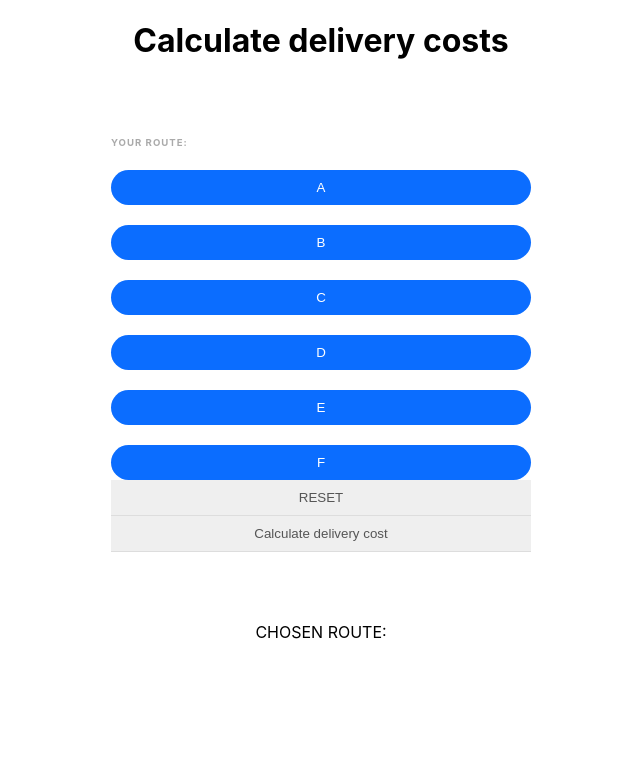
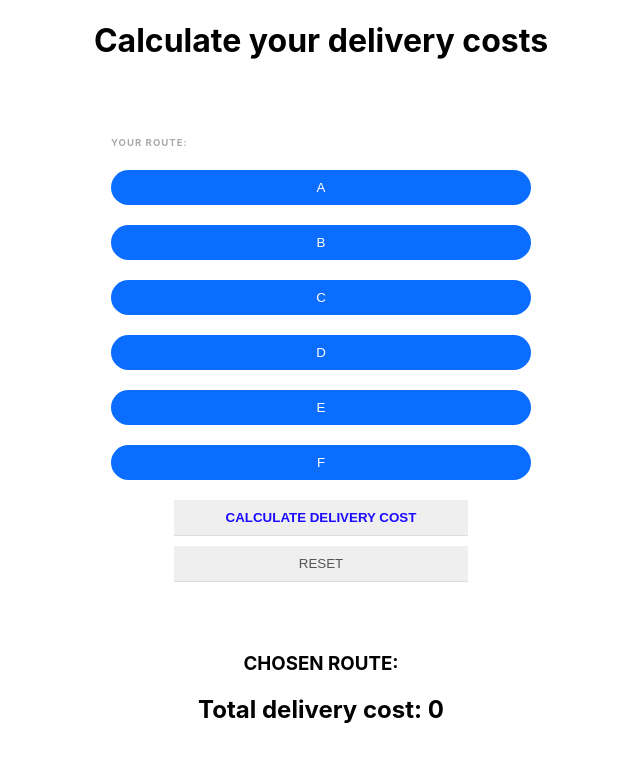
Before and after one commit to aliuj22/12id-grocery-service, a React (Create React App) app: page / in a window 1280 px wide. Shown: the top 762 px of the page, without its empty margins (319-959 px from the left). Built offline with nearby package versions, Linux system fonts and the light colour scheme.

Commit message:
cleaned up the code, fix an issue with costs not summing up

```diff
--- a/public/index.html
+++ b/public/index.html
@@ -24,7 +24,7 @@
       work correctly both with client-side routing and a non-root public URL.
       Learn how to configure a non-root public URL by running `npm run build`.
     -->
-    <title>React App</title>
+    <title>Delivery Service</title>
   </head>
   <body>
     <noscript>You need to enable JavaScript to run this app.</noscript>
--- a/src/App.js
+++ b/src/App.js
@@ -1,11 +1,116 @@
 import './App.css';
 import Input from './components/input/Input.js';
+import { useState } from 'react';
 
 function App() {
+  const possibleRoutes = [
+    'AB',
+    'AC',
+    'AD',
+    'BE',
+    'CD',
+    'CF',
+    'DE',
+    'EB',
+    'EA',
+    'FD',
+  ];
+
+  const possibleRoutesWithCosts = [
+    { name: 'AB', cost: 1 },
+    { name: 'AC', cost: 4 },
+    { name: 'AD', cost: 10 },
+    { name: 'BE', cost: 3 },
+    { name: 'CD', cost: 4 },
+    { name: 'CF', cost: 2 },
+    { name: 'DE', cost: 1 },
+    { name: 'EB', cost: 3 },
+    { name: 'EA', cost: 2 },
+    { name: 'FD', cost: 1 },
+  ];
+
+  //state handling
+  const [input, setInput] = useState([]);
+
+  const [sum, setSum] = useState(0);
+
+  //adding chosen cities
+  const handleInputChange = (e) => {
+    setInput([...input, e.target.value]);
+  };
+
+  //resetting the input array
+  const resetInput = () => {
+    setInput([]);
+    setSum(0);
+  };
+
+  //creating pairs to compare the cities with
+  let pairs = [];
+  const createPairs = () => {
+    for (var i = 0; i < input.length - 1; i++) {
+      var currentElement = input[i];
+      var nextElement = input[i + 1];
+      pairs.push(currentElement + nextElement);
+    }
+
+    return pairs;
+  };
+
+  //checking which pairs are possible
+  let match = [];
+  const checkForMatches = () => {
+    createPairs();
+    for (let i = 0; i < possibleRoutes.length; i++) {
+      for (let j = 0; j < pairs.length; j++) {
+        if (possibleRoutes[i] === pairs[j]) {
+          //       // Return if common element found
+          match.push(pairs[j]);
+        }
+      }
+    }
+    return match;
+  };
+
+  //compare possible matches with original pairs from the input, only accept if all exist, if not "route not possible"
+  let totalCost = 0;
+
+  function areArraysMatchig() {
+    checkForMatches();
+    //check if all routes are possible
+    if (match.sort().toString() === pairs.sort().toString()) {
+      //loop through array containing the costs
+      for (var i = 0; i < possibleRoutesWithCosts.length; i++) {
+        //loop through chosen routes to select correct prices
+        for (let j = 0; j < pairs.length; j++) {
+          if (possibleRoutesWithCosts[i].name === pairs[j]) {
+            totalCost += possibleRoutesWithCosts[i].cost;
+          }
+        }
+      }
+      setSum(totalCost);
+      return sum;
+    } else {
+      setSum('No such route possible, reset to try again');
+    }
+  }
+
+  const calculateDeliveryCost = (e) => {
+    e.preventDefault();
+
+    areArraysMatchig();
+  };
   return (
     <div className="App">
-      <h1>Calculate delivery costs</h1>
-      <Input label={'Your Route: '} />
+      <h1>Calculate your delivery costs</h1>
+      <Input
+        label={'Your Route: '}
+        calculateDeliveryCost={calculateDeliveryCost}
+        handleInputChange={handleInputChange}
+        resetInput={resetInput}
+        input={input}
+        sum={sum}
+      />
     </div>
   );
 }
--- a/src/components/input/Input.css
+++ b/src/components/input/Input.css
@@ -8,7 +8,6 @@ form {
 }
 label {
   color: #aaa;
-  /* display: inline-block; */
   margin: 25px 0 15px;
   font-size: 0.6em;
   text-transform: uppercase;
@@ -26,7 +25,6 @@ select {
   color: #555;
 }
 
-
 .route {
   background: #0b6dff;
   border: 0;
@@ -37,7 +35,16 @@ select {
   cursor: pointer;
 }
 .submit {
+  margin: auto;
+  width: 70%;
   text-align: center;
+}
+
+.calc {
+  margin-top: 20px;
+  margin-bottom: 10px;
+  color: #1b0bff;
+  font-weight: bold;
 }
 .error {
   color: #ff0062;
--- a/src/components/input/Input.js
+++ b/src/components/input/Input.js
@@ -1,112 +1,6 @@
 import './Input.css';
-import { useState } from 'react';
 
 const Input = (props) => {
-  const possibleRoutes = [
-    'AB',
-    'AC',
-    'AD',
-    'BE',
-    'CD',
-    'CF',
-    'DE',
-    'EB',
-    'EA',
-    'FD',
-  ];
-
-  const possibleRoutesWithCosts = [
-    { name: 'AB', cost: 1 },
-    { name: 'AC', cost: 4 },
-    { name: 'AD', cost: 10 },
-    { name: 'BE', cost: 3 },
-    { name: 'CD', cost: 4 },
-    { name: 'CF', cost: 2 },
-    { name: 'DE', cost: 1 },
-    { name: 'EB', cost: 3 },
-    { name: 'EA', cost: 2 },
-    { name: 'FD', cost: 1 },
-  ];
-
-  //state handling
-  const [input, setInput] = useState([]);
-  console.log(input);
-
-  //adding chosen cities
-  const handleInputChange = (e) => {
-    setInput([...input, e.target.value]);
-  };
-
-  //resetting the input array
-  const resetInput = () => {
-    setInput([]);
-    sum = 0;
-  };
-
-  //creating pairs to compare the cities with
-  let pairs = [];
-  const createPairs = () => {
-    for (var i = 0; i < input.length - 1; i++) {
-      var currentElement = input[i];
-      var nextElement = input[i + 1];
-      pairs.push(currentElement + nextElement);
-    }
-    console.log('pairs', pairs);
-
-    return pairs;
-  };
-
-  //checking which pairs are possible
-  let match = [];
-  const checkForMatches = () => {
-    createPairs();
-    for (let i = 0; i < possibleRoutes.length; i++) {
-      for (let j = 0; j < pairs.length; j++) {
-        console.log(possibleRoutes[i], pairs[j]);
-        if (possibleRoutes[i] === pairs[j]) {
-          //       // Return if common element found
-          match.push(pairs[j]);
-        }
-      }
-    }
-    console.log('matches: ', match);
-    return match;
-  };
-
-  //compare possible matches with original pairs from the input, only accept if all exist, if not "route not possible"
-  let sum = 0;
-
-  function areArraysMatchig() {
-    checkForMatches();
-    //check if all routes are possible
-    if (match.sort().toString() === pairs.sort().toString()) {
-      //loop through array containing the costs
-      for (var i = 0; i < possibleRoutesWithCosts.length; i++) {
-        console.log('possible', possibleRoutesWithCosts[i].name);
-        //loop through chosen routes to select correct prices
-        for (let j = 0; j < pairs.length; j++) {
-          console.log('Pairs possible', pairs[j]);
-          if (possibleRoutesWithCosts[i].name === pairs[j]) {
-            sum += possibleRoutesWithCosts[i].cost;
-            console.log('pairs', pairs[i]);
-            console.log('its working inside the loop');
-          }
-        }
-      }
-      console.log('sum', sum);
-      return sum;
-    } else {
-      console.log('not possible');
-      sum = 'No such route possible';
-    }
-  }
-
-  const calculateDeliveryCost = (e) => {
-    e.preventDefault();
-    console.log('calc', input);
-
-    areArraysMatchig();
-  };
 
   return (
     <div>
@@ -118,53 +12,71 @@ const Input = (props) => {
             value="A"
             id="optionA"
             className="route"
-            onClick={handleInputChange}
+            onClick={props.handleInputChange}
           />
           <input
             type="button"
             value="B"
             id="optionB"
             className="route"
-            onClick={handleInputChange}
+            onClick={props.handleInputChange}
           />
           <input
             type="button"
             value="C"
             id="optionC"
             className="route"
-            onClick={handleInputChange}
+            onClick={props.handleInputChange}
           />
           <input
             type="button"
             value="D"
             id="optionD"
             className="route"
-            onClick={handleInputChange}
+            onClick={props.handleInputChange}
           />
           <input
             type="button"
             value="E"
             id="optionE"
             className="route"
-            onClick={handleInputChange}
+            onClick={props.handleInputChange}
           />
           <input
             type="button"
             value="F"
             id="optionF"
             className="route"
-            onClick={handleInputChange}
+            onClick={props.handleInputChange}
           />
         </label>
-        <input type="button" value="RESET" onClick={resetInput} />
-        <input
-          type="submit"
-          value="Calculate delivery cost"
-          onClick={calculateDeliveryCost}
-        />
+
+          <input
+            type="submit"
+            value="CALCULATE DELIVERY COST"
+            onClick={props.calculateDeliveryCost}
+            className="submit calc"
+          />
+          <input
+            type="button"
+            value="RESET"
+            onClick={props.resetInput}
+            className="submit reset"
+          />
+
       </form>
       <div>
-        <p>CHOSEN ROUTE: {input}</p>
+        <p>{props.input.length === 1 ? 'Select at least two citites' : ''}</p>
+        <h3>CHOSEN ROUTE: {props.input}</h3>
+        <h2
+          className={
+            props.sum === 'No such route possible, reset to try again' ? 'error' : ''
+          }
+        >
+          {props.sum === 'No such route possible, reset to try again'
+            ? props.sum
+            : `Total delivery cost: ${props.sum}`}
+        </h2>
       </div>
     </div>
   );
```
Also changed, not shown: notes.txt, 1 other file (tests, documents, lock files or other folders).
